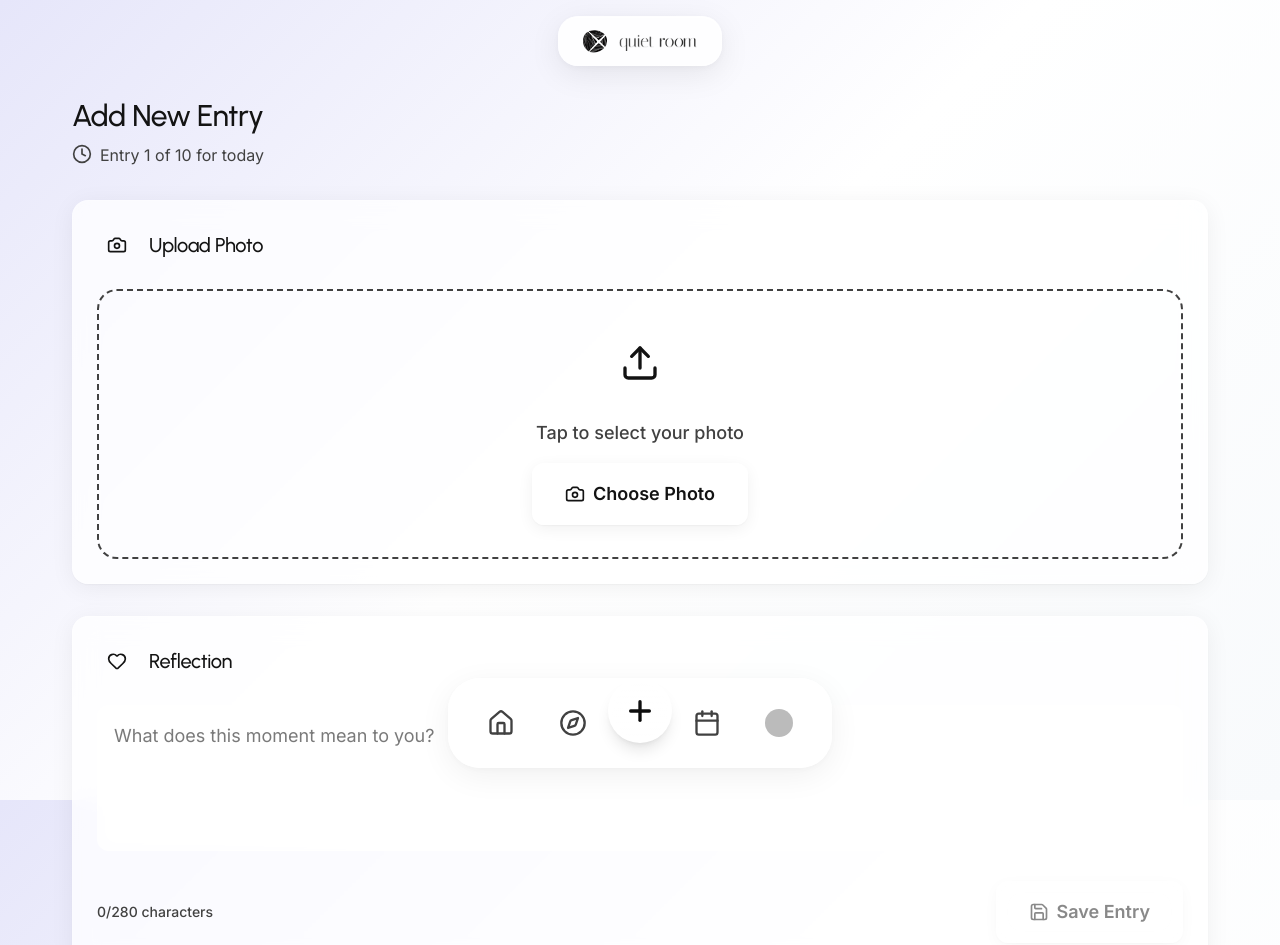
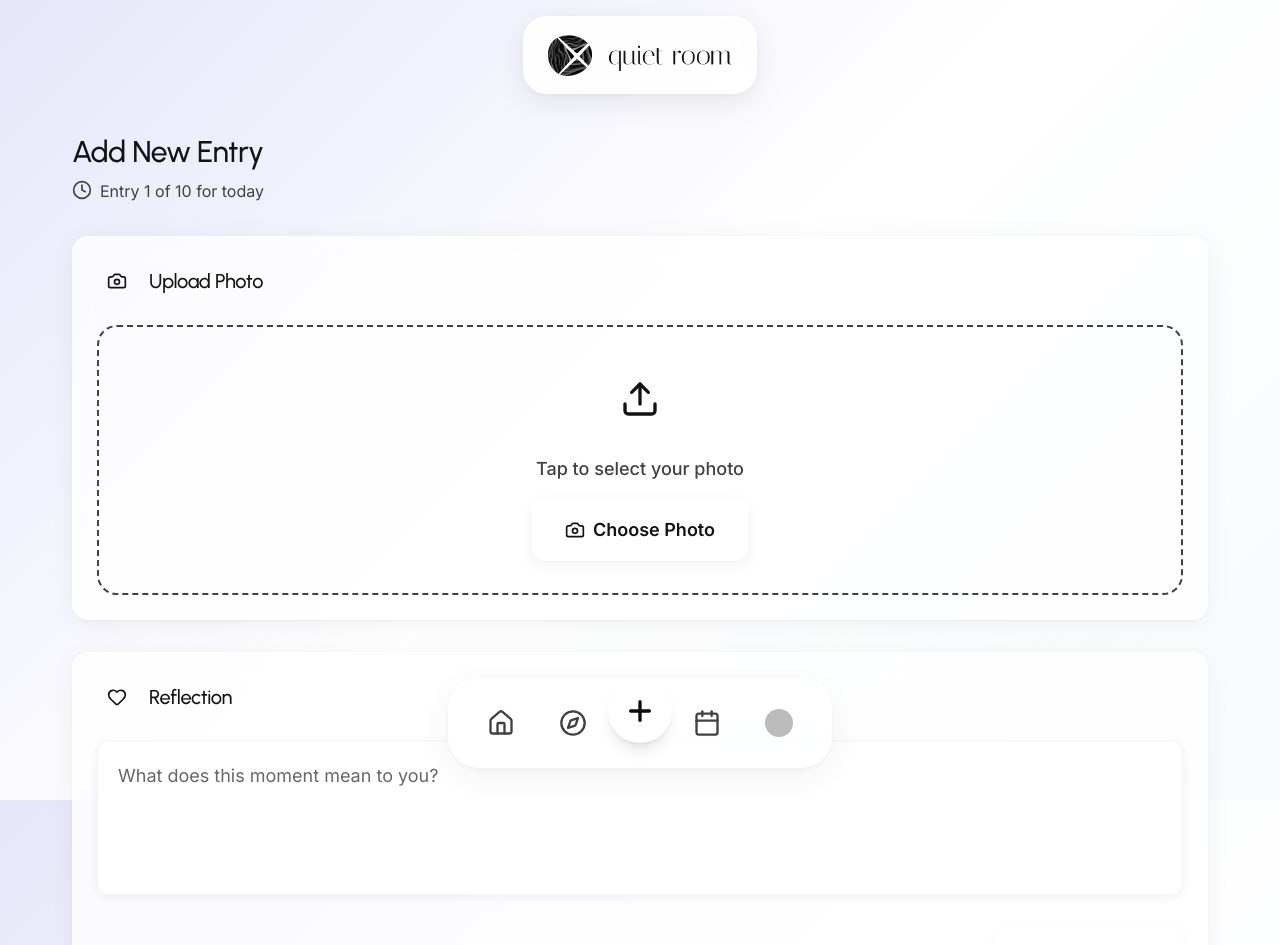
Before and after one commit to sadique-xo/quietroom, a Next.js app: page /new in a window 1280 px wide. Shown: the top 945 px of the page. Built offline with nearby package versions, Linux system fonts and the light colour scheme; no server answers; the database is empty; sample sign-in values are in the browser's storage.

Commit message:
UI improvements and streak calculation fix

```diff
--- a/src/app/globals.css
+++ b/src/app/globals.css
@@ -114,27 +114,35 @@ h1, h2, h3, h4, h5, h6,
 }
 
 .glass-input {
-  background: rgba(255, 255, 255, 0.6);
-  backdrop-filter: blur(10px);
-  -webkit-backdrop-filter: blur(10px);
-  border: 1px solid rgba(255, 255, 255, 0.2);
+  background: rgba(255, 255, 255, 0.9);
+  backdrop-filter: blur(12px) saturate(120%);
+  -webkit-backdrop-filter: blur(12px) saturate(120%);
+  border: 1px solid rgba(230, 230, 250, 0.4);
   border-radius: 12px;
-  transition: all 0.2s ease;
+  transition: all 0.3s cubic-bezier(0.4, 0, 0.2, 1);
   color: var(--text-primary);
+  box-shadow:
+    0 2px 12px rgba(19, 19, 19, 0.06),
+    inset 0 1px 0 rgba(255, 255, 255, 0.9);
 }
 
 .glass-input::placeholder {
   color: var(--text-secondary);
-  opacity: 0.7;
+  opacity: 0.8;
+  font-weight: 400;
 }
 
 .glass-input:focus {
-  border-color: rgba(230, 230, 250, 0.5);
+  border-color: rgba(230, 230, 250, 0.8);
+  border-radius: 12px;
   box-shadow:
-    0 0 0 3px rgba(230, 230, 250, 0.15),
-    0 4px 16px rgba(19, 19, 19, 0.06);
+    0 0 0 4px rgba(230, 230, 250, 0.25),
+    0 8px 24px rgba(19, 19, 19, 0.12),
+    inset 0 1px 0 rgba(255, 255, 255, 0.95);
   outline: none;
-  background: rgba(255, 255, 255, 0.75);
+  background: rgba(255, 255, 255, 0.98);
+  transform: translateY(-2px);
+  transition: all 0.3s cubic-bezier(0.4, 0, 0.2, 1);
 }
 
 /* Professional card styling */
--- a/src/app/new/page.tsx
+++ b/src/app/new/page.tsx
@@ -167,27 +167,31 @@ export default function NewEntryPage() {
 
   return (
     <div className="min-h-dvh">
-      <div className="mobile-container tablet-container desktop-container pt-safe-top pt-6 sm:pt-8">
-        {/* Mobile-optimized Header with logo */}
-        <div className="flex items-center justify-center mb-6 sm:mb-8">
-          <div className="nav-glass px-4 sm:px-6 py-2.5 sm:py-3 flex items-center space-x-2 sm:space-x-3 rounded-[16px] sm:rounded-[20px]">
+      {/* Floating Header with logo - fixed position and spacing */}
+      <div className="w-full flex justify-center pt-safe-top pt-4 sm:pt-6">
+        <div
+          className="px-4 sm:px-6 py-3 sm:py-4 rounded-[20px] sm:rounded-[24px] flex items-center space-x-3 sm:space-x-4 animate-gentle-fade nav-glass"
+        >
           <Image
             src="/images/Icon v3.webp"
             alt="QuietRoom Icon"
-              width={20}
-              height={20}
-              className="w-5 h-5 sm:w-6 sm:h-6 rounded-lg"
+            width={36}
+            height={36}
+            className="w-9 h-9 sm:w-11 sm:h-11 rounded-lg"
+            priority
           />
           <Image
             src="/images/Website Logo.webp"
             alt="QuietRoom"
-              width={80}
-              height={16}
-              className="h-3.5 sm:h-5 w-auto"
+            width={140}
+            height={28}
+            className="h-6 sm:h-8 w-auto"
+            priority
           />
         </div>
       </div>
 
+      <div className="mobile-container tablet-container desktop-container pt-6 sm:pt-10">
         {/* Mobile-first Header */}
         <div className="flex flex-col space-y-3 sm:flex-row sm:items-start sm:justify-between sm:space-y-0 mb-6 sm:mb-8">
           <div className="space-y-1 sm:space-y-2">
@@ -281,7 +285,7 @@ export default function NewEntryPage() {
             <textarea
               value={caption}
               onChange={handleCaptionChange}
-              className="glass-input w-full p-3 sm:p-4 text-base sm:text-lg placeholder-secondary/60 resize-none rounded-xl"
+              className="glass-input w-full p-4 sm:p-5 text-base sm:text-lg placeholder-secondary/60 resize-none min-h-[120px] sm:min-h-[140px]"
               placeholder="What does this moment mean to you?"
               rows={4}
             />
--- a/src/app/profile/page.tsx
+++ b/src/app/profile/page.tsx
@@ -70,16 +70,28 @@ export default function ProfilePage() {
     const hasToday = entriesData.some(e => e.date === todayString);
     const hasYesterday = entriesData.some(e => e.date === yesterdayString);
 
+    // Set initial streak value
+    let skipConsecutiveCheck = false;
     if (hasToday) {
+      // If there's an entry for today, streak is at least 1
       currentStreak = 1;
+      // Check for consecutive days before today
       checkDate = new Date(today.getTime() - 24 * 60 * 60 * 1000);
     } else if (hasYesterday) {
+      // If no entry for today but there is for yesterday, streak is 1 but broken today
       currentStreak = 1;
+      // Check for consecutive days before yesterday
       checkDate = new Date(today.getTime() - 2 * 24 * 60 * 60 * 1000);
+    } else {
+      // No entries for today or yesterday, no current streak
+      currentStreak = 0;
+      skipConsecutiveCheck = true;
     }
 
-    // Count backwards from check date
-    while (currentStreak > 0) {
+    // Count backwards from check date to find consecutive days
+    if (!skipConsecutiveCheck) {
+      let keepChecking = true;
+      while (keepChecking) {
         const checkDateString = checkDate.toISOString().split('T')[0];
         const hasEntry = entriesData.some(e => e.date === checkDateString);
 
@@ -87,7 +99,8 @@ export default function ProfilePage() {
           currentStreak++;
           checkDate = new Date(checkDate.getTime() - 24 * 60 * 60 * 1000);
         } else {
-        break;
+          keepChecking = false;
+        }
       }
     }
 
@@ -124,7 +137,7 @@ export default function ProfilePage() {
 
     setStats({
       totalEntries: entriesData.length,
-      currentStreak: Math.max(0, currentStreak - 1), // Subtract 1 since we started at 1
+      currentStreak: currentStreak, // Don't subtract 1 - if today is day 1, show 1
       longestStreak,
       averageWordsPerEntry: averageWords
     });
```
Lines whose indentation alone changed are shown as unchanged.
